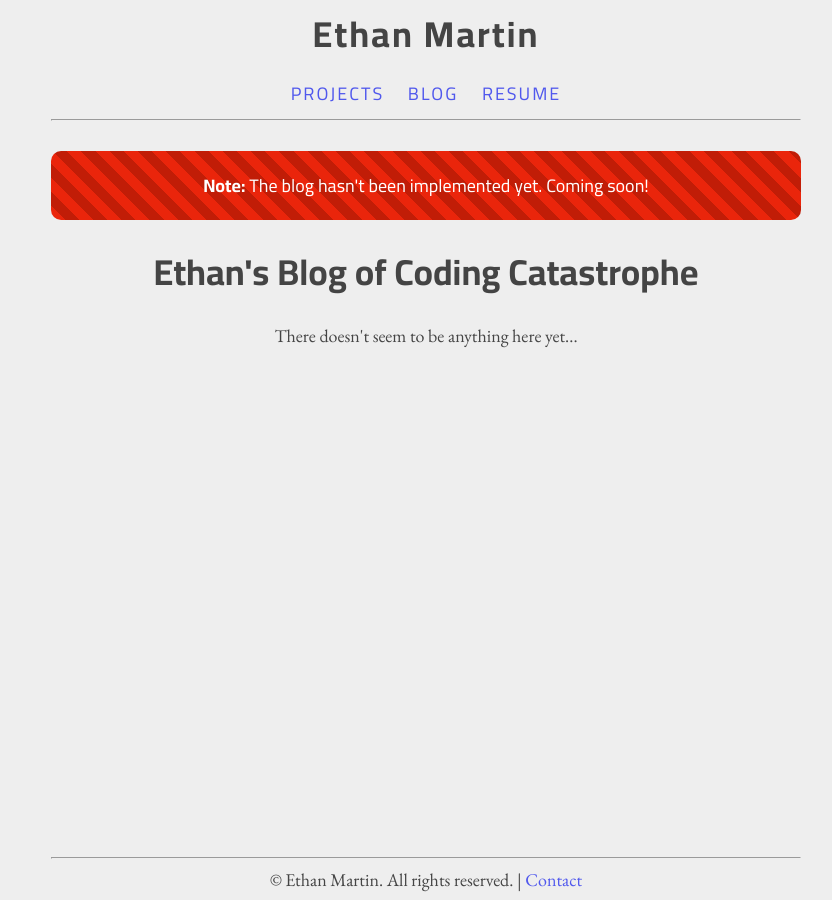
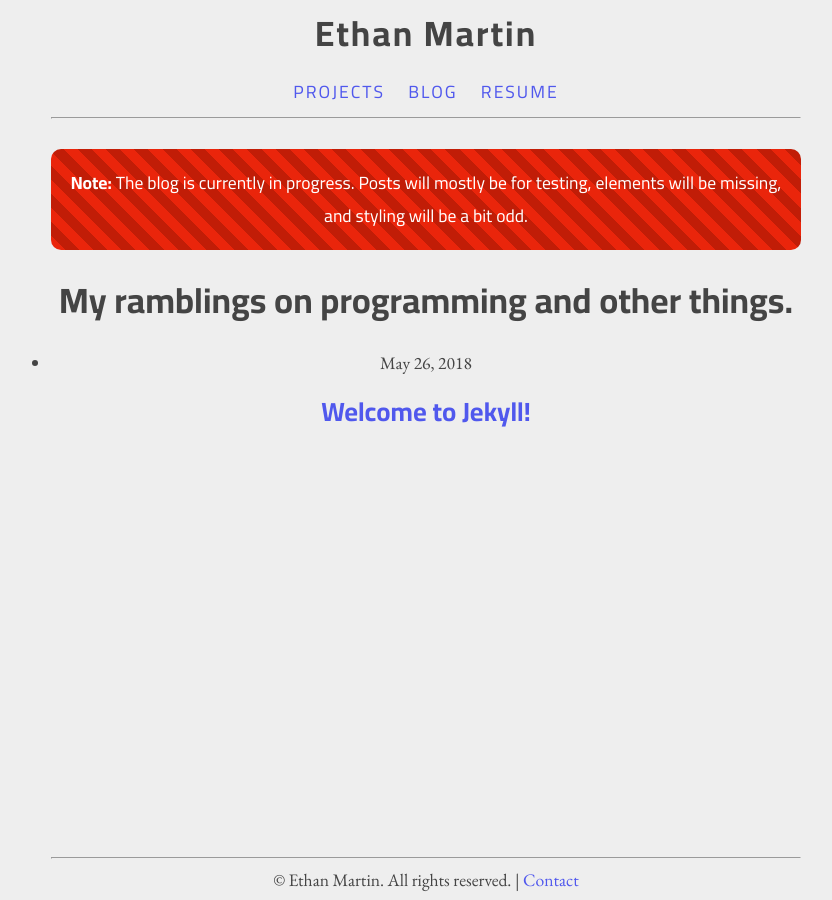
Before and after one commit to emar10/ethanmartin.net, a Jekyll site: the page built from blog/index.html, in a window 1280 px wide. Shown: the whole page, without its empty margins (214-1046 px from the left). Built offline with Jekyll 4.4.1, drawn with Linux system fonts in a browser that asks for light colours.

Commit message:
footer should no longer move too far down when a page does not fill the screen, add simple blog post list and post layout

```diff
--- /dev/null
+++ b/_layouts/post.html
@@ -0,0 +1,4 @@
+---
+layout: default
+---
+{{ content }}
--- a/assets/main.css
+++ b/assets/main.css
@@ -7,7 +7,7 @@
 /* Sitewide styles and defaults */
 body {
   font-family: 'EB Garamond', serif;
-  font-size: 18px;
+  font-size: 110%;
   color: #444444;
   background-color: #eeeeee;
 }
@@ -69,7 +69,6 @@
 }
 
 footer {
-  padding-top: 20px;
   text-align: center;
 }
 
--- a/blog/index.html
+++ b/blog/index.html
@@ -2,9 +2,17 @@
 layout: default
 ---
 <div class="warning">
-  <p><strong>Note: </strong>The blog hasn't been implemented yet. Coming soon!</p>
+  <p><strong>Note: </strong>The blog is currently in progress. Posts will mostly be for testing, elements will be missing, and styling will be a bit odd.</p>
 </div>
 <div class="centered">
-  <h1>Ethan's Blog of Coding Catastrophe</h1>
-  <p>There doesn't seem to be anything here yet...</p>
+  <h1>My ramblings on programming and other things.</h1>
+
+  <ul id="post-list">
+    {% for post in site.posts %}
+    <li>
+      <p class="post-date">{{ post.date | date: "%b %-d, %Y" }}</p>
+      <h2><a href="{{ post.url | relative_url }}">{{ post.title }}</a></h2>
+    </li>
+    {% endfor %}
+  </ul>
 </div>
```
